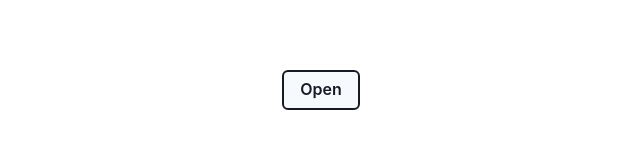
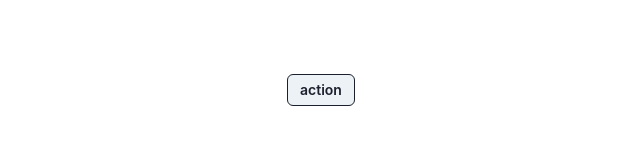
Before and after one commit to IKDrocket/storybook-testing, a Next.js app: page / in a window 1280 px wide. Shown: the part 310-458 px from the top of the page, without its empty margins (319-959 px from the left). Built offline with nearby package versions, Linux system fonts and the light colour scheme.

Commit message:
change button props

```diff
--- a/src/components/ChakraButton.tsx
+++ b/src/components/ChakraButton.tsx
@@ -1,31 +1,29 @@
-import { Button } from "@chakra-ui/react";
-
-type Props = {
+import { Button, ButtonProps } from "@chakra-ui/react";
+// ______________________________________________________
+//
+export type Props = {
   primary?: boolean;
-  label: string;
-  disabled?: boolean;
-  isLoading?: boolean;
-  onClick: () => void;
-};
-
-export const ChakraButton = (props: Props) => {
-  const { primary, label, disabled, isLoading, onClick } = props;
-
-  const color = primary ? "white" : "gray.900";
-  const bgColor = primary ? "red.400" : "gray.50";
-  const borderColor = primary ? "gray.50" : "gray.900";
-
+} & ButtonProps;
+// ______________________________________________________
+//
+export const ChakraButton: React.FC<Props> = ({
+  primary = false,
+  children = "action",
+  fontSize = "14px",
+  colorScheme = primary ? "red" : "gray",
+  border = primary ? "0px" : "1px",
+  size = "sm",
+  ...props
+}) => {
   return (
     <Button
-      color={color}
-      bgColor={bgColor}
-      border="2px"
-      borderColor={borderColor}
-      isLoading={isLoading}
-      disabled={disabled || isLoading}
-      onClick={onClick}
+      fontSize={fontSize}
+      size={size}
+      colorScheme={colorScheme}
+      border={border}
+      {...props}
     >
-      {label}
+      {children}
     </Button>
   );
 };
```
Also changed, not shown: 1 other file (tests, documents, lock files or other folders).
